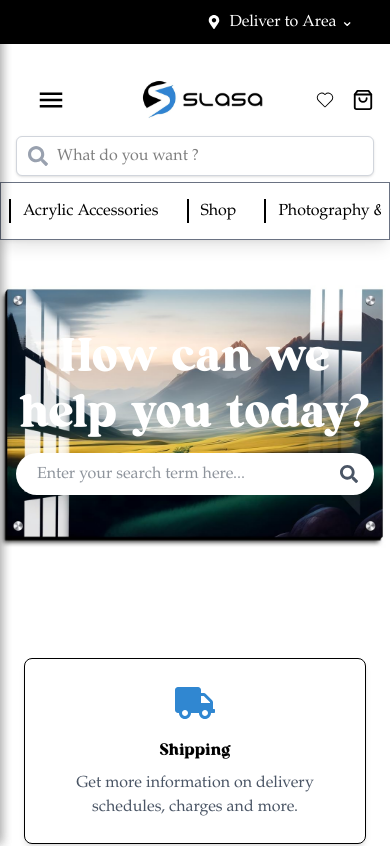
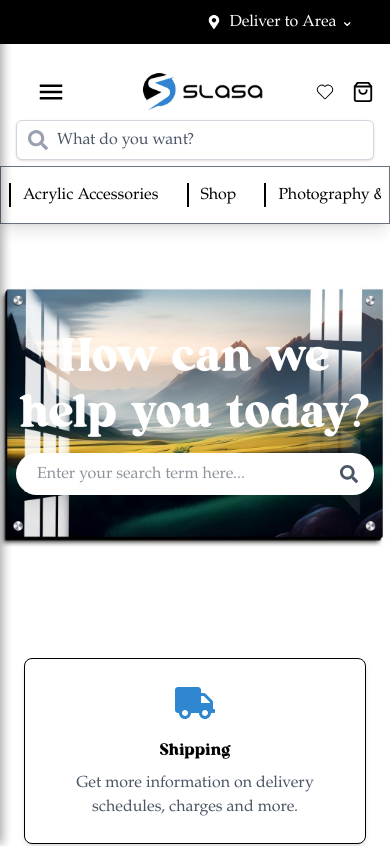
Before and after one commit to Sachin-0099/Slasa-New, a React (Vite) app: page /faq in a window 390 px wide. Shown: the top 846 px of the page. Built offline with nearby package versions, Linux system fonts and the light colour scheme; no server answers.

Commit message:
palceholder of searchbox chnages

```diff
--- a/src/Components/HeaderNav.jsx
+++ b/src/Components/HeaderNav.jsx
@@ -12,7 +12,7 @@ const HeaderNav = () => {
   return (
     <>
       <header className="py-2 bg-white shadow-md w-full">
-      <div className="px-4 sm:px-6 md:px-8 flex items-center justify-between flex-wrap py-2">
+      <div className="px-4 sm:px-6 md:px-8 flex items-center justify-between flex-wrap">
           {/* Left section - Hamburger and Logo */}
           <div className="flex items-center flex-1 md:flex-none">
             {/* Hamburger Menu Button - visible on mobile/tablet */}
@@ -85,12 +85,13 @@ const HeaderNav = () => {
         </div>
 
         {/* Mobile Search Bar - visible only on mobile */}
-        <div className="md:hidden px-4 sm:px-6 py-2 mt-[-20px]">
+        <div className="md:hidden px-4 sm:px-6 py-2 mt-0 mt-[-20px]">
           <div className="relative w-full">
-            <input
-              className="h-10 w-full bg-white rounded-md pl-10 pr-4  border border-gray-300 shadow-sm focus:border-[#3087d1]"
-              placeholder="What do you want ?"
-            />
+          <input
+  className="h-10 w-full bg-white rounded-md pl-10 pr-4 border border-gray-300 shadow-sm focus:border-[#3087d1] placeholder-gray-600"
+  placeholder="What do you want?"
+/>
+
             <FaSearch className="absolute left-3 top-1/2 transform -translate-y-1/2 text-gray-400 hover:text-[#3087d1]" size={20} />
           </div>
         </div>
```
